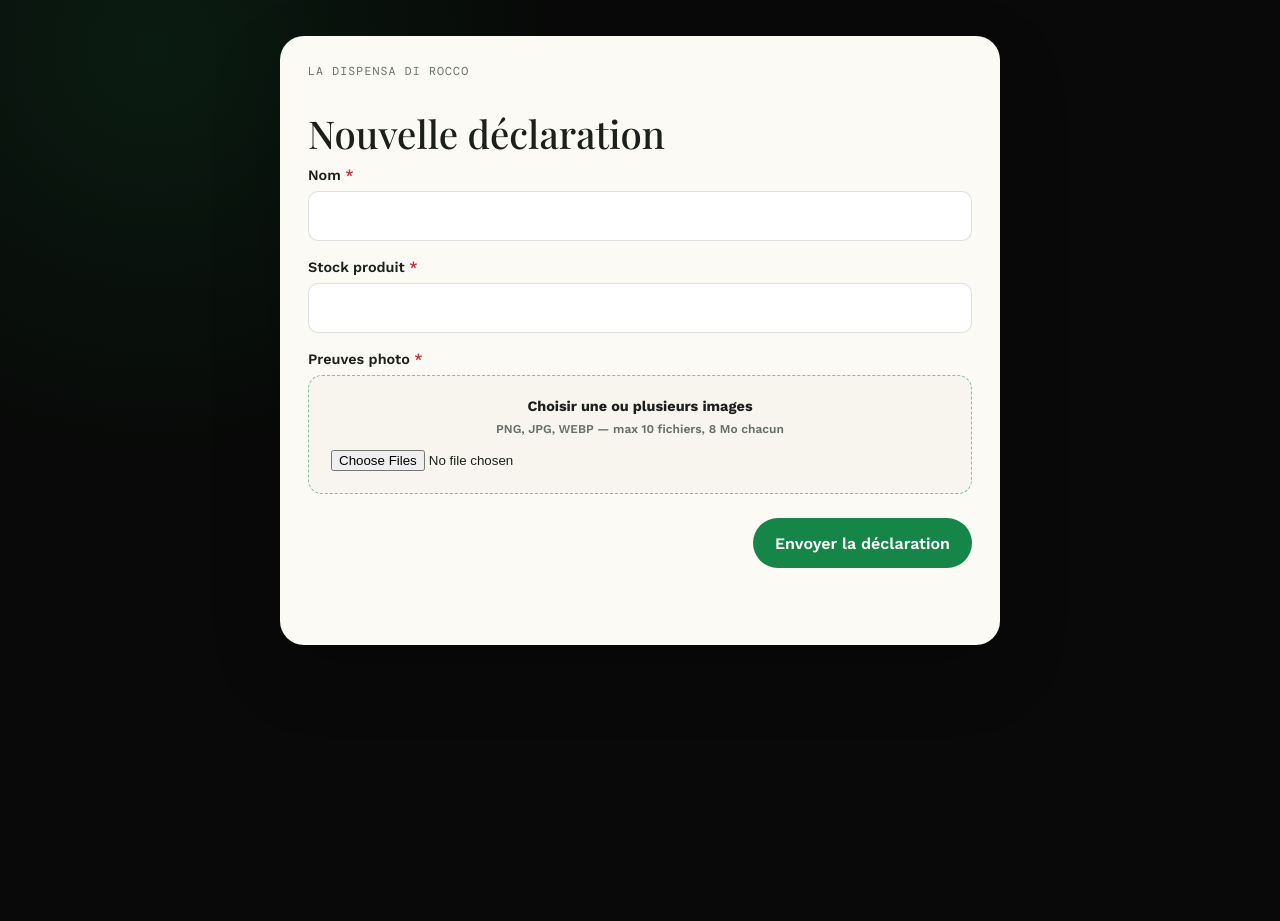
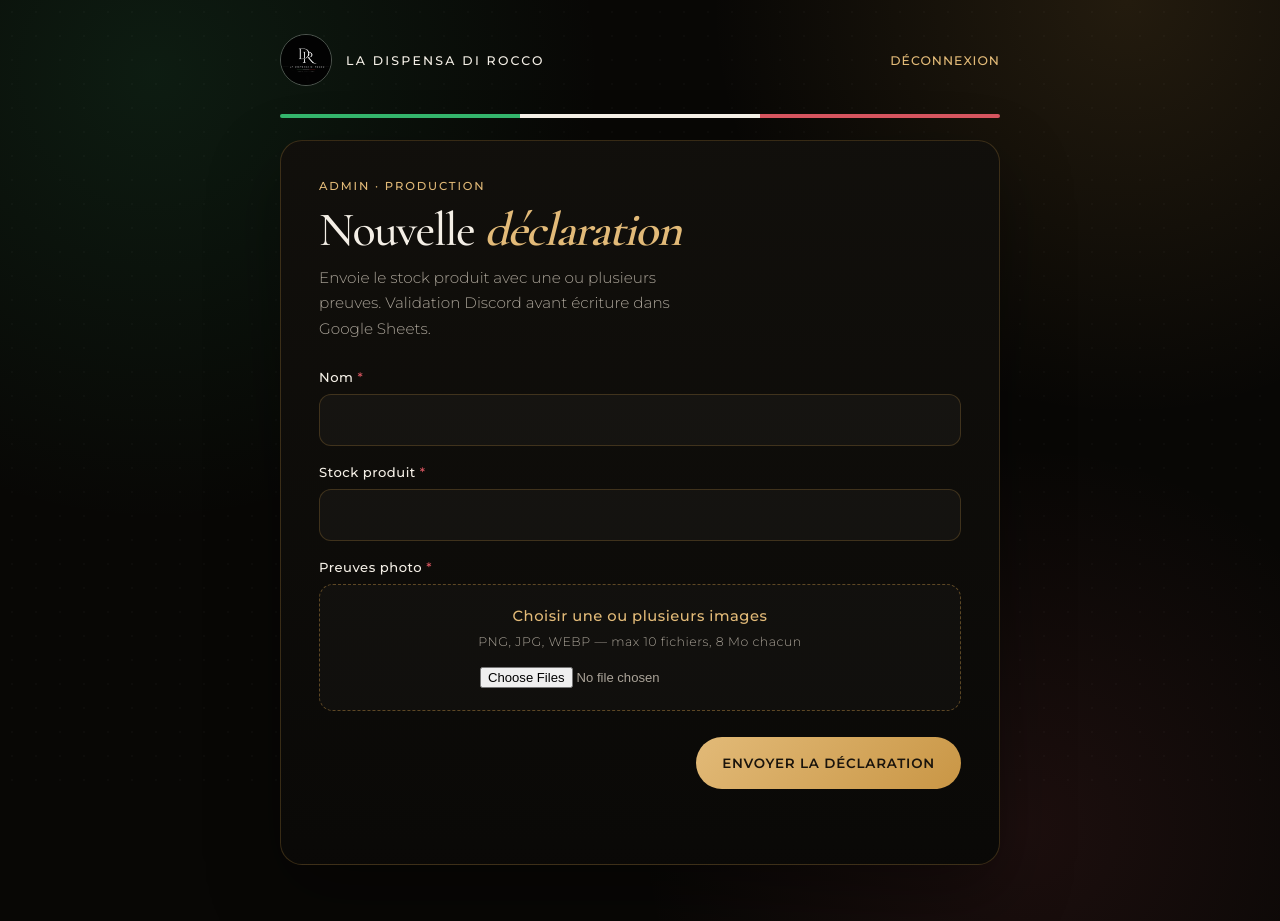
Before and after one commit to dispensaroleplay/dispensadirocco, a website: page site/admin-production.html in a window 1280 px wide. Before the commit the page ends 800 px from the top, so only its background shows below. Drawn offline with nearby package versions, Linux system fonts and the light colour scheme.

Commit message:
Restyle admin production form to match Dispensa branding.
Co-authored-by: Cursor <cursoragent@cursor.com>

```diff
--- a/site/admin-production.html
+++ b/site/admin-production.html
@@ -1,150 +1,340 @@
 <!doctype html>
-<html lang="fr" data-submit-endpoint="/api/submit">
+<html lang="fr">
   <head>
     <meta charset="UTF-8" />
-    <meta name="viewport" content="width=device-width, initial-scale=1" />
+    <meta name="viewport" content="width=device-width, initial-scale=1, viewport-fit=cover" />
+    <meta name="theme-color" content="#080705" />
     <title>Déclaration de production | La Dispensa Di Rocco</title>
+    <link rel="icon" href="/assets/logo.webp" type="image/webp" />
     <link rel="preconnect" href="https://fonts.googleapis.com" />
     <link rel="preconnect" href="https://fonts.gstatic.com" crossorigin />
     <link
-      href="https://fonts.googleapis.com/css2?family=DM+Mono:wght@400;500&family=Playfair+Display:wght@500;600&family=Work+Sans:wght@400;500;600;700&display=swap"
+      href="https://fonts.googleapis.com/css2?family=Cormorant+Garamond:wght@500;600;700&family=Montserrat:wght@300;400;500;600&display=swap"
       rel="stylesheet"
     />
     <style>
       :root {
-        --black: #080908;
-        --paper: #fbfaf5;
-        --ink: #1c201d;
-        --muted: #667069;
-        --green: #168648;
-        --green-dark: #096334;
-        --red: #ce303b;
-        --line: rgba(28, 32, 29, 0.14);
+        --bg: #080705;
+        --panel: #12100c;
+        --text: #f4efe6;
+        --muted: #aaa398;
+        --gold: #c99645;
+        --gold-light: #e2ba78;
+        --line: rgba(201, 150, 69, 0.24);
+        --green: #34b56c;
+        --red: #d6555f;
+        --serif: "Cormorant Garamond", Georgia, serif;
+        --sans: "Montserrat", Arial, sans-serif;
       }
+
       * { box-sizing: border-box; }
+
       body {
         margin: 0;
         min-height: 100vh;
-        color: var(--ink);
+        color: var(--text);
         background:
-          radial-gradient(circle at 12% 6%, rgba(22, 134, 72, 0.15), transparent 26rem),
-          var(--black);
-        font-family: "Work Sans", sans-serif;
+          radial-gradient(circle at 12% 8%, rgba(52, 181, 108, 0.12), transparent 28rem),
+          radial-gradient(circle at 88% 0%, rgba(201, 150, 69, 0.14), transparent 26rem),
+          radial-gradient(circle at 80% 90%, rgba(214, 85, 95, 0.1), transparent 24rem),
+          var(--bg);
+        font-family: var(--sans);
       }
+
+      .noise {
+        pointer-events: none;
+        position: fixed;
+        inset: 0;
+        z-index: 0;
+        opacity: 0.022;
+        background-image: radial-gradient(#fff 0 1px, transparent 1px);
+        background-size: 24px 24px;
+      }
+
       .page {
+        position: relative;
+        z-index: 1;
         width: min(100% - 32px, 720px);
         margin: 0 auto;
-        padding: 36px 0 48px;
+        padding: 34px 0 56px;
       }
-      .card {
-        padding: 28px;
-        background: var(--paper);
-        border-radius: 24px;
-        box-shadow: 0 26px 70px rgba(0, 0, 0, 0.2);
+
+      .topbar {
+        display: flex;
+        align-items: center;
+        justify-content: space-between;
+        gap: 16px;
+        margin-bottom: 28px;
       }
-      h1 {
-        margin: 0 0 8px;
-        font-family: "Playfair Display", Georgia, serif;
-        font-size: clamp(1.8rem, 4vw, 2.4rem);
+
+      .brand {
+        display: flex;
+        align-items: center;
+        gap: 14px;
+        min-width: 0;
+        color: inherit;
+        text-decoration: none;
+      }
+
+      .brand img {
+        width: 52px;
+        height: 52px;
+        object-fit: cover;
+        border-radius: 50%;
+        border: 1px solid rgba(255, 255, 255, 0.28);
+      }
+
+      .brand span {
+        overflow: hidden;
+        font-size: 0.78rem;
         font-weight: 500;
+        letter-spacing: 0.18em;
+        text-transform: uppercase;
+        text-overflow: ellipsis;
+        white-space: nowrap;
       }
-      .sub {
-        margin: 0 0 28px;
-        color: var(--muted);
-        font-family: "DM Mono", monospace;
-        font-size: 0.72rem;
-        letter-spacing: 0.1em;
+
+      .top-link {
+        color: var(--gold-light);
+        font-size: 0.78rem;
+        font-weight: 500;
+        letter-spacing: 0.08em;
+        text-decoration: none;
         text-transform: uppercase;
       }
-      label {
-        display: block;
-        margin: 0 0 8px;
-        font-size: 0.9rem;
+
+      .top-link:hover { color: var(--gold); }
+
+      .tricolore {
+        display: grid;
+        grid-template-columns: 1fr 1fr 1fr;
+        width: 100%;
+        height: 4px;
+        margin-bottom: 22px;
+        overflow: hidden;
+        border-radius: 999px;
+      }
+
+      .tricolore span:nth-child(1) { background: var(--green); }
+      .tricolore span:nth-child(2) { background: #f4efe6; }
+      .tricolore span:nth-child(3) { background: var(--red); }
+
+      .card {
+        padding: clamp(24px, 4vw, 38px);
+        background: linear-gradient(180deg, rgba(18, 16, 12, 0.96), rgba(10, 9, 7, 0.98));
+        border: 1px solid var(--line);
+        border-radius: 22px;
+        box-shadow: 0 28px 70px rgba(0, 0, 0, 0.35);
+      }
+
+      .eyebrow {
+        margin: 0 0 12px;
+        color: var(--gold-light);
+        font-size: 0.72rem;
+        font-weight: 500;
+        letter-spacing: 0.16em;
+        text-transform: uppercase;
+      }
+
+      h1 {
+        margin: 0 0 10px;
+        font-family: var(--serif);
+        font-size: clamp(2.1rem, 5vw, 3rem);
+        font-weight: 500;
+        letter-spacing: -0.03em;
+        line-height: 1.05;
+      }
+
+      h1 em {
+        color: var(--gold-light);
+        font-style: italic;
         font-weight: 600;
       }
-      label span { color: var(--red); }
+
+      .lead {
+        margin: 0 0 28px;
+        max-width: 38ch;
+        color: var(--muted);
+        font-size: 0.95rem;
+        font-weight: 300;
+        line-height: 1.65;
+      }
+
       .field { margin-bottom: 18px; }
+
+      .field > label {
+        display: block;
+        margin: 0 0 9px;
+        color: var(--text);
+        font-size: 0.82rem;
+        font-weight: 500;
+        letter-spacing: 0.04em;
+      }
+
+      .field > label span { color: var(--red); }
+
       input[type="text"],
       input[type="number"] {
         width: 100%;
-        min-height: 50px;
-        padding: 0 14px;
+        min-height: 52px;
+        padding: 0 16px;
+        color: var(--text);
+        background: rgba(255, 255, 255, 0.03);
         border: 1px solid var(--line);
-        border-radius: 10px;
-        background: white;
+        border-radius: 12px;
+        outline: none;
         font: inherit;
+        transition: border-color 160ms ease, box-shadow 160ms ease;
       }
+
+      input[type="text"]:focus,
+      input[type="number"]:focus {
+        border-color: rgba(201, 150, 69, 0.55);
+        box-shadow: 0 0 0 3px rgba(201, 150, 69, 0.12);
+      }
+
       .upload {
         display: block;
-        padding: 22px;
-        border: 1px dashed rgba(22, 134, 72, 0.5);
+        padding: 22px 18px;
+        color: inherit;
+        background: rgba(255, 255, 255, 0.025);
+        border: 1px dashed rgba(201, 150, 69, 0.42);
         border-radius: 14px;
-        background: #f7f5ee;
         cursor: pointer;
         text-align: center;
+        transition: background 160ms ease, border-color 160ms ease;
       }
-      .upload:hover { background: #eef6f0; }
-      .upload strong { display: block; margin-bottom: 6px; }
-      .upload small { color: var(--muted); }
+
+      .upload:hover {
+        background: rgba(201, 150, 69, 0.06);
+        border-color: rgba(201, 150, 69, 0.7);
+      }
+
+      .upload strong {
+        display: block;
+        margin-bottom: 8px;
+        color: var(--gold-light);
+        font-size: 0.92rem;
+        font-weight: 500;
+      }
+
+      .upload small {
+        color: var(--muted);
+        font-size: 0.78rem;
+        font-weight: 300;
+        line-height: 1.5;
+      }
+
       .upload input {
         display: block;
-        width: 100%;
-        margin-top: 14px;
+        width: min(100%, 320px);
+        margin: 16px auto 0;
+        color: var(--muted);
+        font-size: 0.82rem;
       }
+
       .preview {
         display: none;
-        grid-template-columns: repeat(auto-fill, minmax(88px, 1fr));
+        grid-template-columns: repeat(auto-fill, minmax(92px, 1fr));
         gap: 10px;
         margin-top: 14px;
       }
+
       .preview.show { display: grid; }
+
       .preview img {
         width: 100%;
         aspect-ratio: 1;
         object-fit: cover;
-        border-radius: 10px;
+        border: 1px solid var(--line);
+        border-radius: 12px;
       }
+
       .actions {
         display: flex;
         justify-content: flex-end;
-        margin-top: 24px;
+        margin-top: 26px;
       }
-      button {
-        min-height: 50px;
-        padding: 0 22px;
+
+      button[type="submit"] {
+        min-height: 52px;
+        padding: 0 26px;
+        color: #1a140c;
+        background: linear-gradient(135deg, var(--gold-light), var(--gold));
         border: 0;
         border-radius: 999px;
-        background: var(--green);
-        color: white;
         font: inherit;
+        font-size: 0.84rem;
         font-weight: 600;
+        letter-spacing: 0.06em;
+        text-transform: uppercase;
         cursor: pointer;
+        transition: transform 160ms ease, filter 160ms ease;
       }
-      button:disabled { opacity: 0.6; cursor: wait; }
-      button:hover { background: var(--green-dark); }
+
+      button[type="submit"]:hover {
+        filter: brightness(1.05);
+        transform: translateY(-1px);
+      }
+
+      button[type="submit"]:disabled {
+        opacity: 0.65;
+        cursor: wait;
+        transform: none;
+      }
+
       #form-status {
         min-height: 1.4em;
-        margin-top: 14px;
-        font-size: 0.92rem;
+        margin: 16px 0 0;
+        color: var(--muted);
+        font-size: 0.9rem;
+        font-weight: 400;
       }
+
       #form-status[data-state="error"] { color: var(--red); }
-      #form-status[data-state="success"] { color: var(--green-dark); }
+      #form-status[data-state="success"] { color: var(--green); }
+
+      @media (max-width: 560px) {
+        .brand span { max-width: 16ch; }
+        .card { padding: 22px 18px; }
+        .actions { justify-content: stretch; }
+        button[type="submit"] { width: 100%; }
+      }
     </style>
   </head>
   <body>
+    <div class="noise" aria-hidden="true"></div>
+
     <main class="page">
+      <div class="topbar">
+        <a class="brand" href="/">
+          <img src="/assets/logo.webp" alt="" width="52" height="52" />
+          <span>La Dispensa Di Rocco</span>
+        </a>
+        <a class="top-link" href="/admin/logout">Déconnexion</a>
+      </div>
+
+      <div class="tricolore" aria-hidden="true"><span></span><span></span><span></span></div>
+
       <section class="card">
-        <p class="sub">La Dispensa Di Rocco</p>
-        <h1>Nouvelle déclaration</h1>
+        <p class="eyebrow">Admin · Production</p>
+        <h1>Nouvelle <em>déclaration</em></h1>
+        <p class="lead">
+          Envoie le stock produit avec une ou plusieurs preuves. Validation Discord
+          avant écriture dans Google Sheets.
+        </p>
+
         <form id="production-form">
           <div class="field">
             <label for="name">Nom <span>*</span></label>
             <input id="name" name="name" type="text" required autocomplete="name" />
           </div>
+
           <div class="field">
             <label for="stock">Stock produit <span>*</span></label>
             <input id="stock" name="stock" type="number" min="0" step="1" required />
           </div>
+
           <div class="field">
             <label for="proof">Preuves photo <span>*</span></label>
             <label class="upload" for="proof">
@@ -161,6 +351,7 @@
             </label>
             <div id="preview" class="preview" aria-live="polite"></div>
           </div>
+
           <div class="actions">
             <button id="submit-button" type="submit">
               <span id="submit-label">Envoyer la déclaration</span>
@@ -170,6 +361,7 @@
         </form>
       </section>
     </main>
+
     <script>
       (() => {
         const form = document.getElementById("production-form");
```
